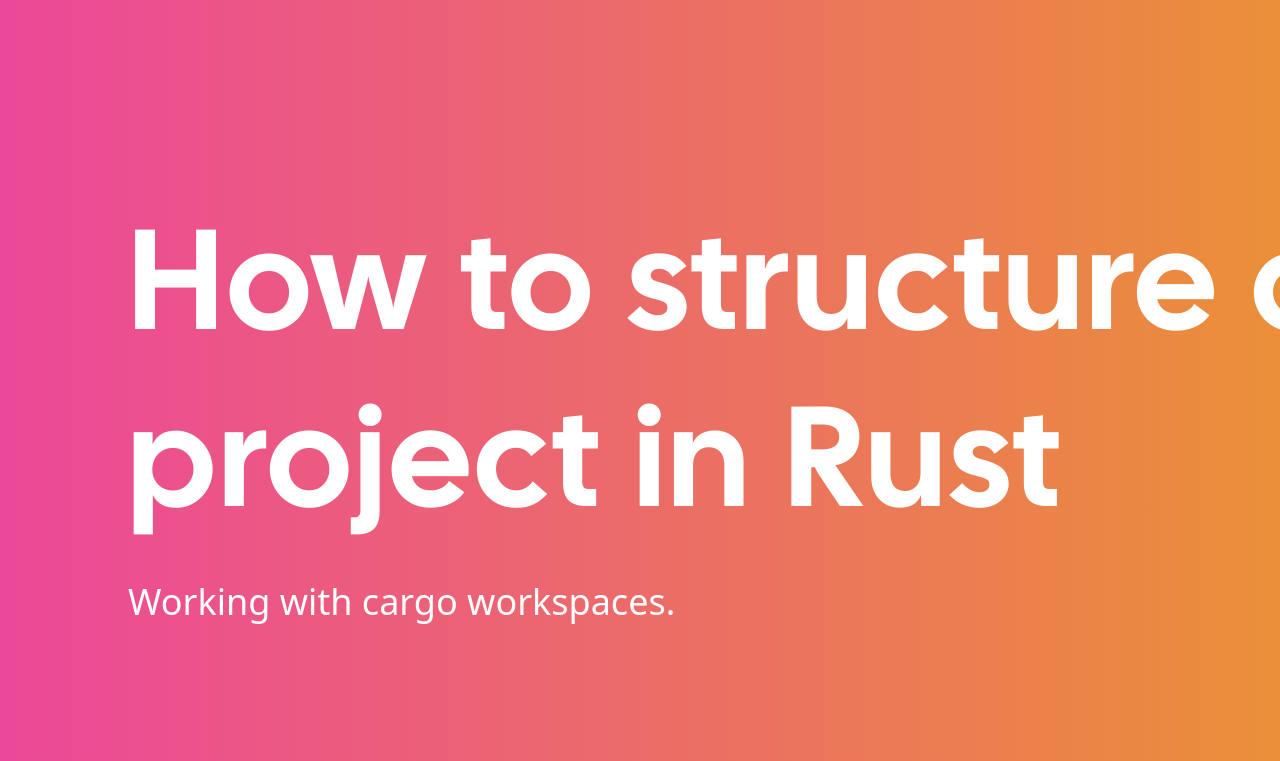
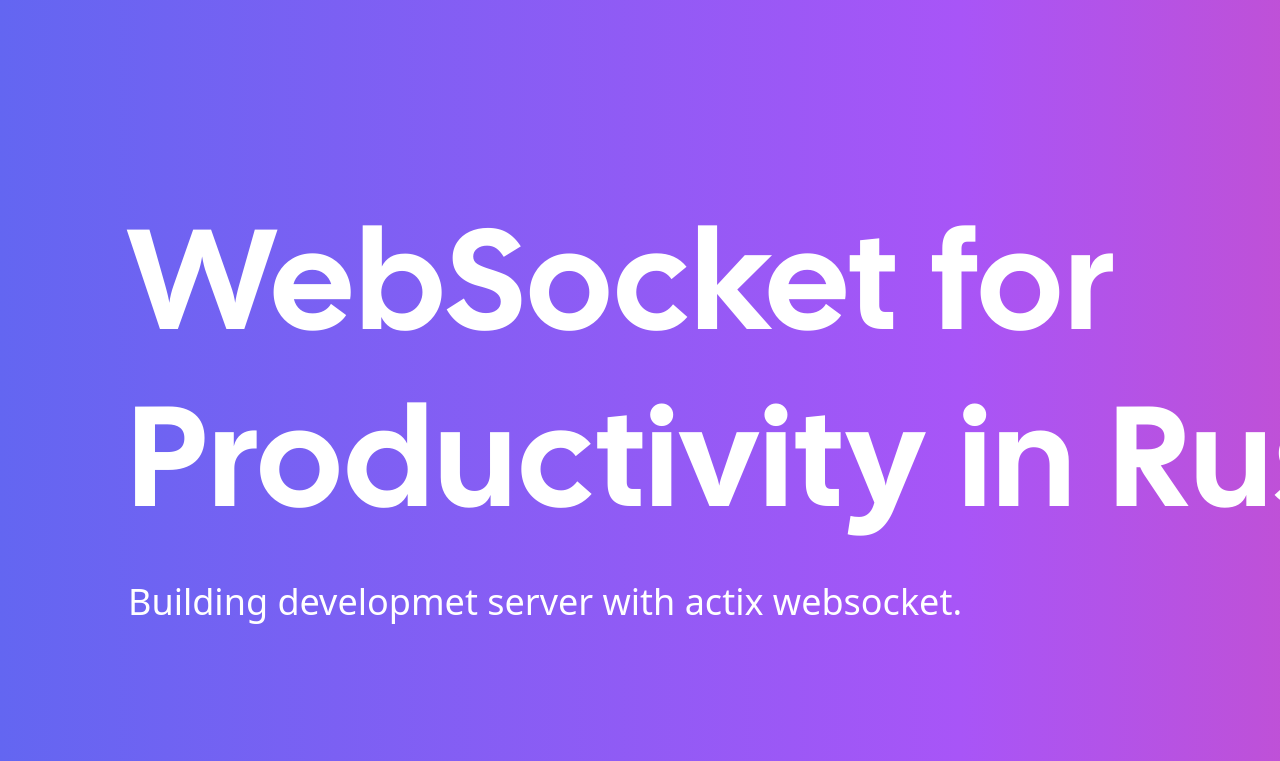
Before and after one commit to ahmadrosid/og-image, a Next.js app: page / in a window 1280 px wide. Shown: the top 761 px of the page. Built offline with nearby package versions, Linux system fonts and the light colour scheme.

Commit message:
feat: new blog post

```diff
--- a/pages/index.js
+++ b/pages/index.js
@@ -22,10 +22,10 @@ export default function Home() {
     <>
       <Head>
       </Head>
-      <LinearGradient option={5}>
+      <LinearGradient option={4}>
         <div className="px-20 w-full">
-          <h1 className="text-[142px] leading-tight pb-6 font-bold text-white">How to structure a big project in Rust</h1>
-          <p className='text-4xl text-white'>Working with cargo workspaces.</p>
+          <h1 className="text-[142px] leading-tight pb-6 font-bold text-white">WebSocket for Productivity in Rust</h1>
+          <p className='text-4xl text-white'>Building developmet server with actix websocket.</p>
           <div className='flex mt-36 items-center gap-6'>
             <img className="w-28 outline rounded-full outline-violet-300" src="/profile.png" />
             <p className='text-4xl text-white'>
```
